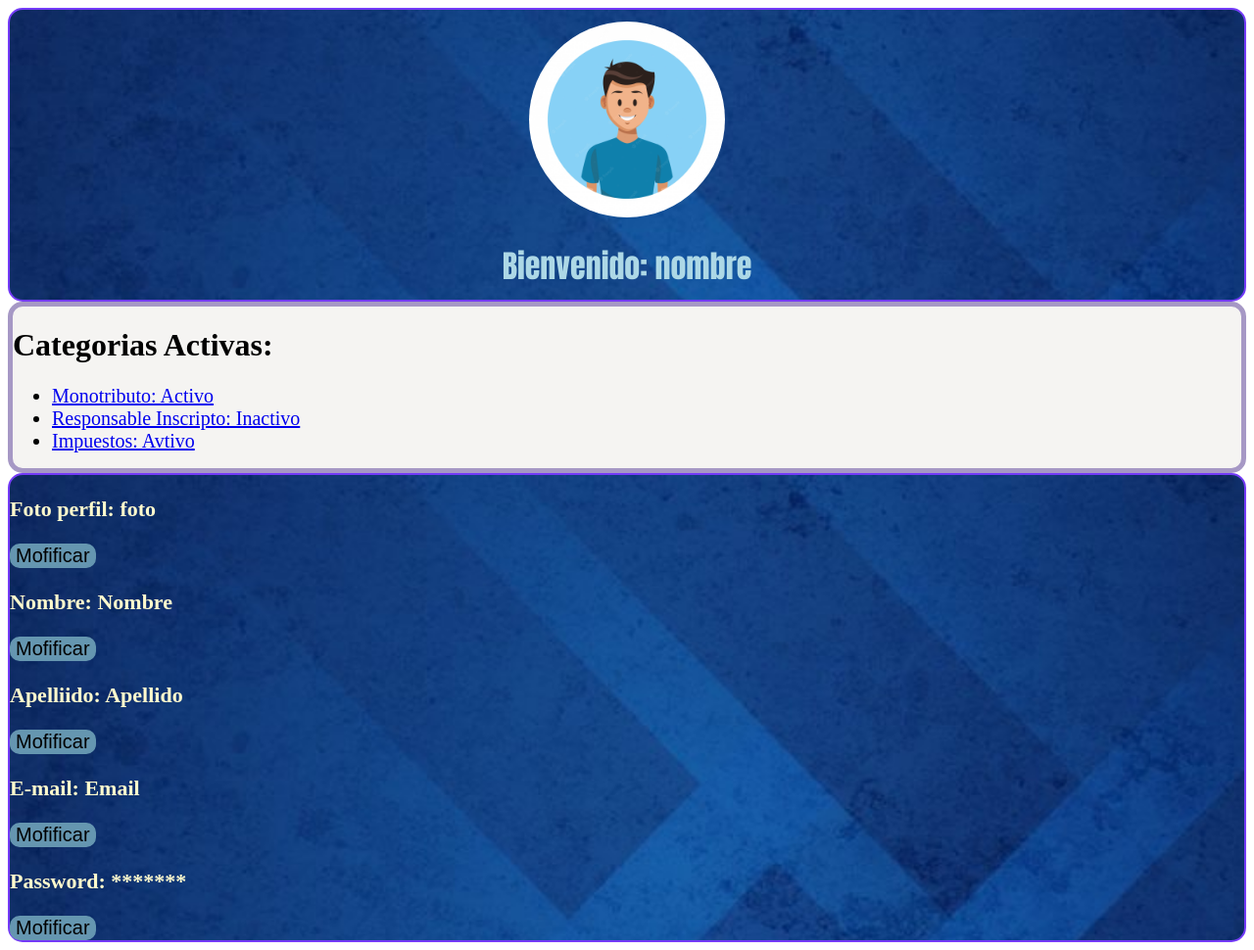
After one commit to Bross88/CZR-Zucchi-Baudes, a Django app: page /profile/ in a window 1280 px wide. The commit adds this page. Shown: the whole page at 98% size. Run offline with Django 4.2, Linux system fonts and the light colour scheme.

Commit message:
fixed errors y html usuario

```diff
--- /dev/null
+++ b/AppFinal/static/css/profile.css
@@ -0,0 +1,77 @@
+
+*{
+    box-sizing: border-box;
+}
+
+html{
+    scroll-behavior: smooth;
+}
+
+.header{
+    border: 2px solid rgb(116, 59, 247);
+    border-radius: 15px;
+    text-align: center;
+    height: 300px;
+    padding: 12px;
+    background-image: url("/static/assets/img/fondoperf.jpg");
+    background-repeat: no-repeat;
+    background-size: cover;
+}
+
+.imagen{
+    width: 200px;
+    height: 200px;
+    border-radius: 50%;
+}
+
+.nombre{
+    font-family: Impact, Haettenschweiler, 'Arial Narrow Bold', sans-serif;
+    color: lightblue;;
+}
+
+.box{
+    border: 2px solid rgb(116, 59, 247);
+    border-radius: 15px;
+    background-image: url("/static/assets/img/fondoperf.jpg");
+    background-repeat: no-repeat;
+    background-size: cover;
+}
+
+.cat{
+    border: 5px solid rgb(166, 152, 197);
+    border-radius: 15px;
+    background-color:rgb(245, 244, 242);
+}
+
+.ct{
+    font-size: 20px;
+}
+
+
+
+input{
+    background-color: rgb(101, 150, 176);
+    border: 1px;
+    border-radius: 10px;
+    font-size: 20px;
+}
+
+
+
+h3 {
+    color: lemonchiffon;
+    font-size: 22px;
+}
+
+
+
+
+a:hover {
+    color: rgb(12, 2, 71);
+}
+
+
+input:hover{
+    color: blueviolet;
+
+}
--- a/AppFinal/static/css/stylereg.css
+++ b/AppFinal/static/css/stylereg.css
@@ -48,7 +48,7 @@ button:hover{
     margin: 30px;
     border: 3px solid rgb(90, 103, 157);
     border-radius: 55px;
-    height: 550px;
+    height: 600px;
     width: 400px;
     color: rgb(183, 183, 223);
     font: bold 20px arial, helvetica, sans-serif;
--- a/AppFinal/urls.py
+++ b/AppFinal/urls.py
@@ -13,5 +13,6 @@ urlpatterns = [
     # path('eliminar_nombre/', eliminar_nombre, name='AppFinalEliminarNombre'),
     # path('editar_nombre/', editar_nombre, name='AppFinalEditarNombre'),
     path('nosotros/', sobre_nosotros, name='AppFinalnosotros'),
+    path('profile/',profile, name='AppFinalprofile'),
 
 ]
--- a/AppFinal/views.py
+++ b/AppFinal/views.py
@@ -9,6 +9,9 @@ from AppFinal.forms import *
 from AppFinal.models import Impuestos, Monotributista, ResponsableInscripto
 
 
+def profile(request):
+
+    return render(request, 'AppFinal/profile.html')
 
 def inicio(request):
 
--- /dev/null
+++ b/Templates/AppFinal/profile.html
@@ -0,0 +1,58 @@
+
+{% load static %}
+<!DOCTYPE html>
+<html lang="en">
+<head>
+
+    <meta charset="UTF-8">
+    <meta http-equiv="X-UA-Compatible" content="IE=edge">
+    <meta name="viewport" content="width=device-width, initial-scale=1.0">
+    <title>Pagina de registro</title>
+    <link href="/static/css/profile.css" rel="stylesheet" />
+
+</head>
+
+
+<body>
+
+    <div class="header">
+        <img  class="imagen" src="/static/assets/img/imgperf.jpg">
+            <h1 class="nombre">Bienvenido: nombre</h1>
+    </div>
+    <div class="cat">
+        <h1> Categorias Activas: </h1>
+    <ul>
+        <li class="ct">
+            <a href="#!">Monotributo: Activo</a>
+        </li>
+
+        <li class="ct">
+            <a href="#!">Responsable Inscripto: Inactivo</a>
+        </li>
+
+        <li class="ct">
+            <a href="#!">Impuestos: Avtivo</a>
+        </li>
+    </ul>
+    </div>
+    <div class="box">
+        <h3><b>Foto perfil:</b> foto</h3>
+        <input type="Submit" value="Mofificar">
+
+        <h3><b>Nombre:</b> Nombre</h3>
+        <input type="Submit" value="Mofificar">
+
+        <h3><b>Apelliido:</b> Apellido</h3>
+        <input type="Submit" value="Mofificar">
+
+        <h3><b>E-mail:</b> Email</h3>
+        <input type="Submit" value="Mofificar">
+
+        <h3><b>Password:</b> *******</h3>
+        <input type="Submit" value="Mofificar">
+
+    <div>
+
+
+</body>
+</html>
--- a/UserApp/models.py
+++ b/UserApp/models.py
@@ -12,7 +12,7 @@ class Register(models.Model):
     pais=models.CharField(max_length=50)
     email=models.EmailField(max_length=100)
     cuit=models.IntegerField(null=True,blank=True)
-    #password=models.CharField(max_length=40)
+    password=models.CharField(max_length=40)
 
 
 
```
Also changed, not shown: AppFinal/static/css/styleSN.css (+16 -12 lines), ProyectoFinal/settings.py (+9 -0 lines), Templates/AppFinal/correo.html (added, +13 -0 lines), Templates/AppFinal/sobre_nosotros.html (+6 -5 lines), Templates/index.html (+13 -10 lines), UserApp/views.py (+39 -4 lines), AppFinal/static/assets/img/fondoad.jpg (added), AppFinal/static/assets/img/fondoperf.jpg (added), AppFinal/static/assets/img/imgperf.jpg (added), UserApp/forms.py (line endings or trailing spaces), UserApp/migrations/0003_register_password.py (added), db.sqlite3.
